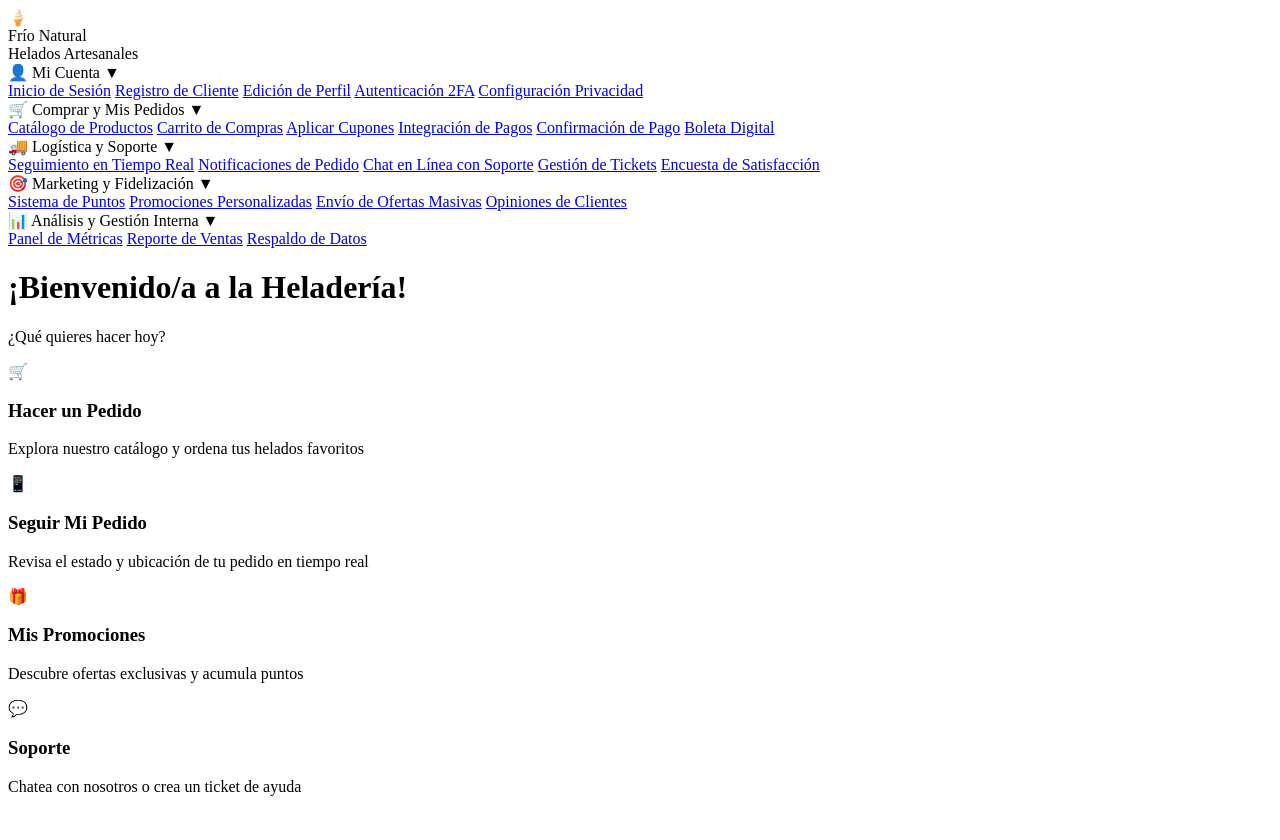
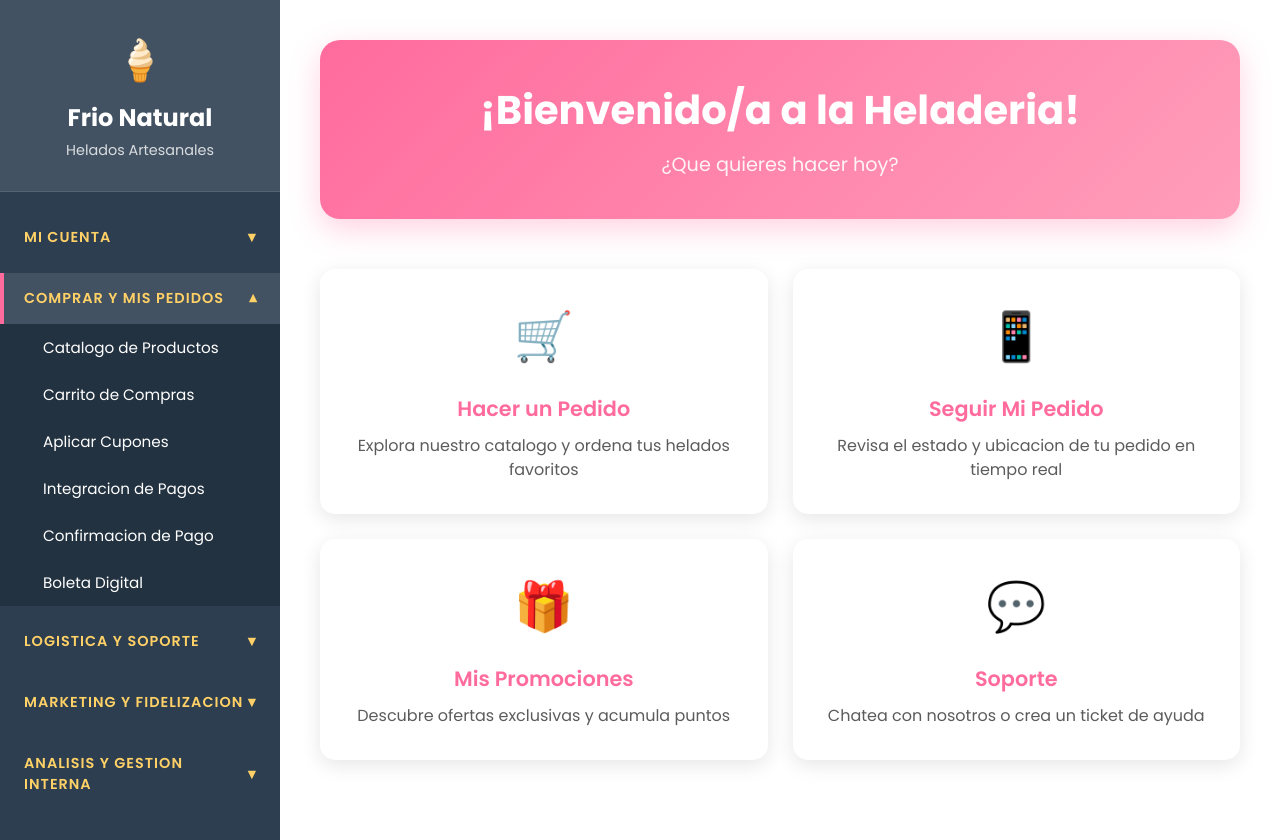
Before and after one commit to matiasbettancourtva/Registro-de-Cliente.html, a plain HTML site: page dashboard.html in a window 1280 px wide. Before the commit the page ends 812 px from the top, so only its background shows below. Drawn offline with Linux system fonts and the light colour scheme.

Commit message:
dashboard.html

```diff
--- a/dashboard.html
+++ b/dashboard.html
@@ -2,19 +2,231 @@
 <html lang="es">
 <head>
   <meta charset="UTF-8">
+  <meta http-equiv="Content-Type" content="text/html; charset=utf-8">
   <meta name="viewport" content="width=device-width, initial-scale=1.0">
   <title>Dashboard - Frío Natural Heladería</title>
+  <link href="https://fonts.googleapis.com/css2?family=Poppins:wght@300;400;500;600;700&display=swap" rel="stylesheet">
   <style>
-    /* ... (CSS permanece igual) ... */
+    :root {
+      --color-primary: #ff6b9d;
+      --color-secondary: #ff9ebb;
+      --color-accent: #ffd166;
+      --color-background: #ffffff;
+      --color-sidebar: #2c3e50;
+      --color-text-dark: #333333;
+      --color-text-light: #ffffff;
+    }
+
+    * {
+      margin: 0;
+      padding: 0;
+      box-sizing: border-box;
+      font-family: 'Poppins', 'Segoe UI', Arial, sans-serif;
+    }
+
+    body {
+      background: linear-gradient(135deg, #f8f9fa 0%, #e9ecef 100%);
+      min-height: 100vh;
+      -webkit-font-smoothing: antialiased;
+    }
+
+    .dashboard-container {
+      display: flex;
+      min-height: 100vh;
+    }
+
+    .sidebar {
+      width: 280px;
+      background: var(--color-sidebar);
+      color: var(--color-text-light);
+      box-shadow: 2px 0 10px rgba(0, 0, 0, 0.1);
+    }
+
+    .sidebar-header {
+      padding: 30px 20px;
+      background: rgba(255, 255, 255, 0.1);
+      text-align: center;
+      border-bottom: 1px solid rgba(255, 255, 255, 0.1);
+    }
+
+    .logo {
+      font-size: 2.5em;
+      margin-bottom: 10px;
+    }
+
+    .brand-name {
+      font-size: 1.5em;
+      font-weight: 700;
+    }
+
+    .brand-subtitle {
+      font-size: 0.9em;
+      opacity: 0.8;
+      margin-top: 5px;
+    }
+
+    .nav-menu {
+      padding: 20px 0;
+    }
+
+    .nav-category {
+      margin-bottom: 10px;
+    }
+
+    .category-header {
+      padding: 15px 20px;
+      font-weight: 600;
+      font-size: 0.9em;
+      color: var(--color-accent);
+      text-transform: uppercase;
+      letter-spacing: 1px;
+      border-left: 4px solid transparent;
+      cursor: pointer;
+      transition: all 0.3s ease;
+      display: flex;
+      justify-content: space-between;
+      align-items: center;
+    }
+
+    .category-header:hover {
+      background: rgba(255, 255, 255, 0.05);
+      border-left-color: var(--color-accent);
+    }
+
+    .category-header.active {
+      background: rgba(255, 255, 255, 0.1);
+      border-left-color: var(--color-primary);
+    }
+
+    .category-icon {
+      transition: transform 0.3s ease;
+    }
+
+    .category-header.active .category-icon {
+      transform: rotate(180deg);
+    }
+
+    .nav-items {
+      max-height: 0;
+      overflow: hidden;
+      transition: max-height 0.3s ease;
+      background: rgba(0, 0, 0, 0.2);
+    }
+
+    .nav-items.expanded {
+      max-height: 500px;
+    }
+
+    .nav-item {
+      padding: 12px 20px 12px 40px;
+      color: var(--color-text-light);
+      text-decoration: none;
+      display: block;
+      transition: all 0.3s ease;
+      border-left: 3px solid transparent;
+      font-size: 0.95em;
+    }
+
+    .nav-item:hover {
+      background: rgba(255, 255, 255, 0.1);
+      border-left-color: var(--color-secondary);
+      padding-left: 45px;
+    }
+
+    .main-content {
+      flex: 1;
+      padding: 40px;
+      background: var(--color-background);
+    }
+
+    .welcome-section {
+      text-align: center;
+      margin-bottom: 50px;
+      padding: 40px;
+      background: linear-gradient(135deg, var(--color-primary) 0%, var(--color-secondary) 100%);
+      border-radius: 20px;
+      color: var(--color-text-light);
+      box-shadow: 0 10px 30px rgba(255, 107, 157, 0.3);
+    }
+
+    .welcome-title {
+      font-size: 2.5em;
+      font-weight: 700;
+      margin-bottom: 10px;
+    }
+
+    .welcome-subtitle {
+      font-size: 1.2em;
+      opacity: 0.9;
+    }
+
+    .quick-actions {
+      display: grid;
+      grid-template-columns: repeat(auto-fit, minmax(300px, 1fr));
+      gap: 25px;
+      margin-top: 40px;
+    }
+
+    .action-card {
+      background: var(--color-background);
+      padding: 30px;
+      border-radius: 15px;
+      box-shadow: 0 5px 20px rgba(0, 0, 0, 0.1);
+      text-align: center;
+      transition: all 0.3s ease;
+      border: 2px solid transparent;
+      cursor: pointer;
+    }
+
+    .action-card:hover {
+      transform: translateY(-5px);
+      box-shadow: 0 10px 30px rgba(0, 0, 0, 0.15);
+      border-color: var(--color-primary);
+    }
+
+    .action-icon {
+      font-size: 3em;
+      margin-bottom: 20px;
+    }
+
+    .action-title {
+      font-size: 1.3em;
+      font-weight: 600;
+      color: var(--color-primary);
+      margin-bottom: 10px;
+    }
+
+    .action-description {
+      color: var(--color-text-dark);
+      opacity: 0.8;
+      line-height: 1.5;
+    }
+
+    @media (max-width: 768px) {
+      .dashboard-container {
+        flex-direction: column;
+      }
+      .sidebar {
+        width: 100%;
+      }
+      .main-content {
+        padding: 20px;
+      }
+      .welcome-title {
+        font-size: 2em;
+      }
+      .quick-actions {
+        grid-template-columns: 1fr;
+      }
+    }
   </style>
 </head>
 <body>
   <div class="dashboard-container">
-    <!-- SIDEBAR CON MENÚ -->
     <nav class="sidebar">
       <div class="sidebar-header">
         <div class="logo">🍦</div>
-        <div class="brand-name">Frío Natural</div>
+        <div class="brand-name">Frio Natural</div>
         <div class="brand-subtitle">Helados Artesanales</div>
       </div>
 
@@ -22,71 +234,71 @@
         <!-- Mi Cuenta -->
         <div class="nav-category">
           <div class="category-header" onclick="toggleCategory('mi-cuenta')">
-            <span>👤 Mi Cuenta</span>
+            <span>Mi Cuenta</span>
             <span class="category-icon">▼</span>
           </div>
           <div class="nav-items" id="mi-cuenta">
-            <a href="inicio-sesion.html" class="nav-item">Inicio de Sesión</a>
+            <a href="inicio-sesion.html" class="nav-item">Inicio de Sesion</a>
             <a href="registro-cliente.html" class="nav-item">Registro de Cliente</a>
-            <a href="perfil-usuario.html" class="nav-item">Edición de Perfil</a>
-            <a href="autenticacion-dos-factores.html" class="nav-item">Autenticación 2FA</a>
-            <a href="configuracion-privacidad.html" class="nav-item">Configuración Privacidad</a>
+            <a href="perfil-usuario.html" class="nav-item">Edicion de Perfil</a>
+            <a href="autenticacion-dos-factores.html" class="nav-item">Autenticacion 2FA</a>
+            <a href="configuracion-privacidad.html" class="nav-item">Configuracion Privacidad</a>
           </div>
         </div>
 
         <!-- Comprar y Mis Pedidos -->
         <div class="nav-category">
           <div class="category-header" onclick="toggleCategory('compras')">
-            <span>🛒 Comprar y Mis Pedidos</span>
+            <span>Comprar y Mis Pedidos</span>
             <span class="category-icon">▼</span>
           </div>
           <div class="nav-items" id="compras">
-            <a href="catalogo-productos.html" class="nav-item">Catálogo de Productos</a>
+            <a href="catalogo-productos.html" class="nav-item">Catalogo de Productos</a>
             <a href="carrito-compras.html" class="nav-item">Carrito de Compras</a>
             <a href="aplicar-cupones.html" class="nav-item">Aplicar Cupones</a>
-            <a href="integracion-pagos.html" class="nav-item">Integración de Pagos</a>
-            <a href="confirmacion-pago.html" class="nav-item">Confirmación de Pago</a>
+            <a href="integracion-pagos.html" class="nav-item">Integracion de Pagos</a>
+            <a href="confirmacion-pago.html" class="nav-item">Confirmacion de Pago</a>
             <a href="boleta-digital.html" class="nav-item">Boleta Digital</a>
           </div>
         </div>
 
-        <!-- Logística y Soporte -->
+        <!-- Logistica y Soporte -->
         <div class="nav-category">
           <div class="category-header" onclick="toggleCategory('logistica')">
-            <span>🚚 Logística y Soporte</span>
+            <span>Logistica y Soporte</span>
             <span class="category-icon">▼</span>
           </div>
           <div class="nav-items" id="logistica">
             <a href="seguimiento-tiempo-real.html" class="nav-item">Seguimiento en Tiempo Real</a>
             <a href="notificaciones-pedido.html" class="nav-item">Notificaciones de Pedido</a>
-            <a href="chat-soporte.html" class="nav-item">Chat en Línea con Soporte</a>
-            <a href="ticket-reclamos.html" class="nav-item">Gestión de Tickets</a>
-            <a href="encuesta-satisfaccion.html" class="nav-item">Encuesta de Satisfacción</a>
+            <a href="chat-soporte.html" class="nav-item">Chat en Linea con Soporte</a>
+            <a href="ticket-reclamos.html" class="nav-item">Gestion de Tickets</a>
+            <a href="encuesta-satisfaccion.html" class="nav-item">Encuesta de Satisfaccion</a>
           </div>
         </div>
 
-        <!-- Marketing y Fidelización -->
+        <!-- Marketing y Fidelizacion -->
         <div class="nav-category">
           <div class="category-header" onclick="toggleCategory('marketing')">
-            <span>🎯 Marketing y Fidelización</span>
+            <span>Marketing y Fidelizacion</span>
             <span class="category-icon">▼</span>
           </div>
           <div class="nav-items" id="marketing">
             <a href="sistema-puntos.html" class="nav-item">Sistema de Puntos</a>
             <a href="promociones-personalizadas.html" class="nav-item">Promociones Personalizadas</a>
-            <a href="envio-ofertas.html" class="nav-item">Envío de Ofertas Masivas</a>
+            <a href="envio-ofertas.html" class="nav-item">Envio de Ofertas Masivas</a>
             <a href="opiniones-clientes.html" class="nav-item">Opiniones de Clientes</a>
           </div>
         </div>
 
-        <!-- Análisis y Gestión Interna -->
+        <!-- Analisis y Gestion Interna -->
         <div class="nav-category">
           <div class="category-header" onclick="toggleCategory('analisis')">
-            <span>📊 Análisis y Gestión Interna</span>
+            <span>Analisis y Gestion Interna</span>
             <span class="category-icon">▼</span>
           </div>
           <div class="nav-items" id="analisis">
-            <a href="panel-metricas.html" class="nav-item">Panel de Métricas</a>
+            <a href="panel-metricas.html" class="nav-item">Panel de Metricas</a>
             <a href="reporte-ventas.html" class="nav-item">Reporte de Ventas</a>
             <a href="respaldo-datos.html" class="nav-item">Respaldo de Datos</a>
           </div>
@@ -94,24 +306,23 @@
       </div>
     </nav>
 
-    <!-- CONTENIDO PRINCIPAL -->
     <main class="main-content">
       <div class="welcome-section">
-        <h1 class="welcome-title">¡Bienvenido/a a la Heladería!</h1>
-        <p class="welcome-subtitle">¿Qué quieres hacer hoy?</p>
+        <h1 class="welcome-title">¡Bienvenido/a a la Heladeria!</h1>
+        <p class="welcome-subtitle">¿Que quieres hacer hoy?</p>
       </div>
 
       <div class="quick-actions">
         <div class="action-card" onclick="window.location.href='catalogo-productos.html'">
           <div class="action-icon">🛒</div>
           <h3 class="action-title">Hacer un Pedido</h3>
-          <p class="action-description">Explora nuestro catálogo y ordena tus helados favoritos</p>
+          <p class="action-description">Explora nuestro catalogo y ordena tus helados favoritos</p>
         </div>
 
         <div class="action-card" onclick="window.location.href='seguimiento-tiempo-real.html'">
           <div class="action-icon">📱</div>
           <h3 class="action-title">Seguir Mi Pedido</h3>
-          <p class="action-description">Revisa el estado y ubicación de tu pedido en tiempo real</p>
+          <p class="action-description">Revisa el estado y ubicacion de tu pedido en tiempo real</p>
         </div>
 
         <div class="action-card" onclick="window.location.href='sistema-puntos.html'">
@@ -133,7 +344,6 @@
     function toggleCategory(categoryId) {
       const category = document.getElementById(categoryId);
       const header = category.previousElementSibling;
-
       category.classList.toggle('expanded');
       header.classList.toggle('active');
     }
```
Also changed, not shown: index.html (+1 -1 lines).
